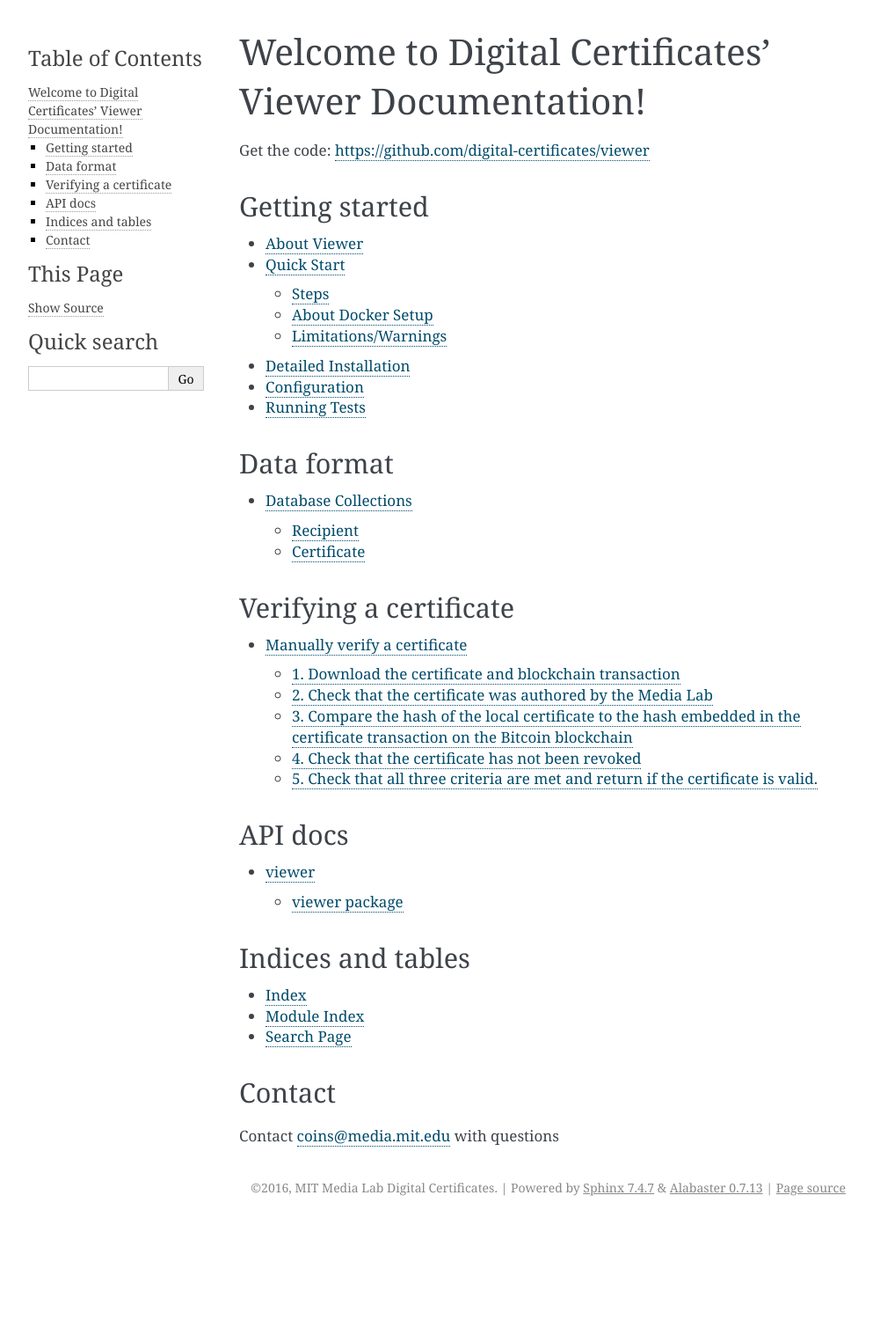
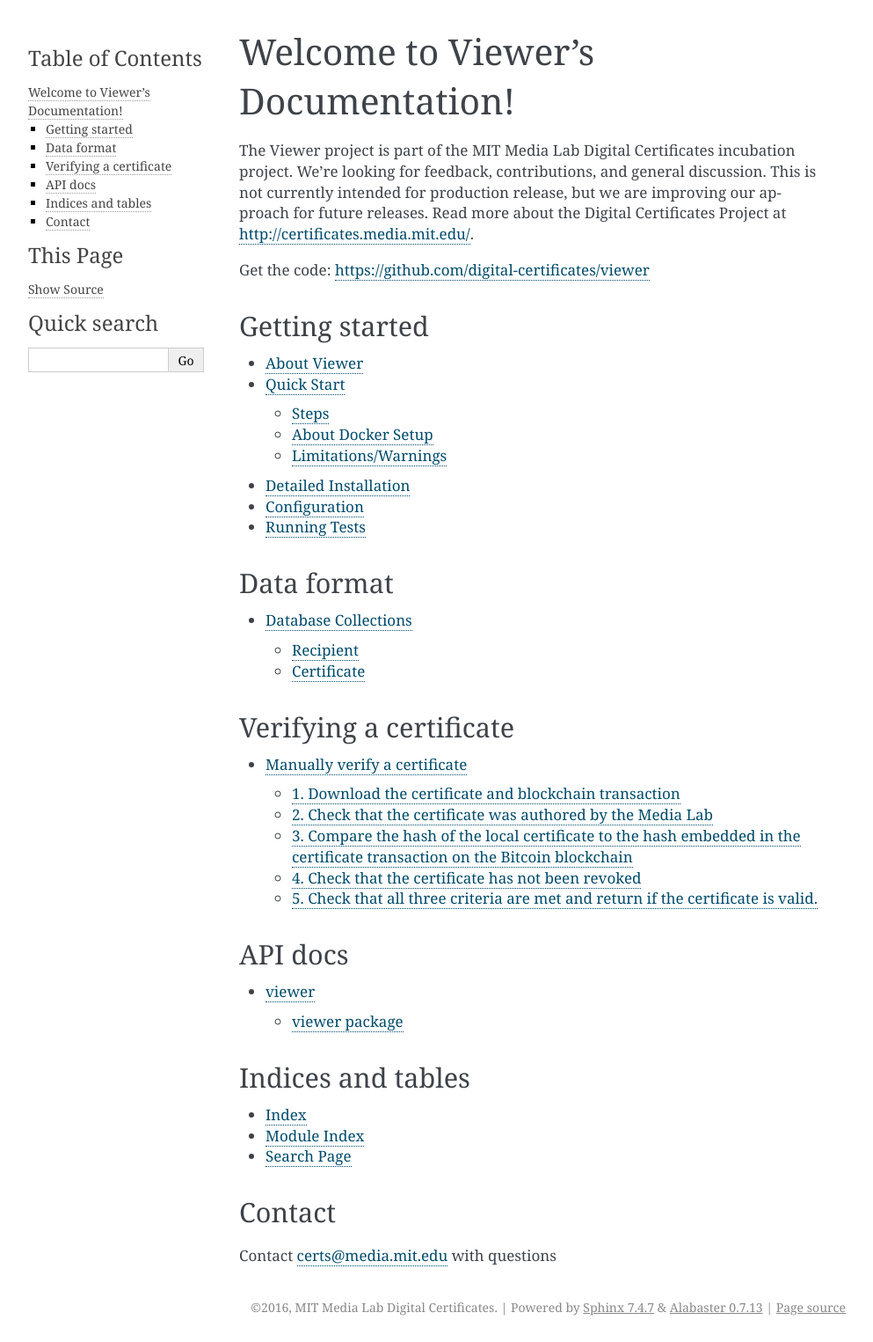
Before and after one commit to blockchain-certificates/cert-viewer, a Sphinx documentation site: the page built from docs/index.rst, in a window 1280 px wide. Shown: the whole page at 88% size, without its empty margins (148-1141 px from the left). Built offline with Sphinx 7.4.7, drawn with Linux system fonts in a browser that asks for light colours; formulas are drawn with MathJax 3; pages that are not in the unit, such as notebooks, are missing from menus; before the commit the page ends 1389 px from its top, so only the background shows below that.

Commit message:
consistency and disclaimer

```diff
--- a/docs/index.rst
+++ b/docs/index.rst
@@ -3,8 +3,12 @@
    You can adapt this file completely to your liking, but it should at least
    contain the root `toctree` directive.
 
-Welcome to Digital Certificates' Viewer Documentation!
-======================================================
+Welcome to Viewer's Documentation!
+==================================
+The Viewer project is part of the MIT Media Lab Digital Certificates incubation project. We're looking for feedback,
+contributions, and general discussion. This is not currently intended for production release, but we are improving
+our approach for future releases. Read more about the Digital Certificates Project at http://certificates.media.mit.edu/.
+
 
 Get the code: https://github.com/digital-certificates/viewer
 
@@ -61,4 +65,4 @@
 
 Contact
 -------
-Contact coins@media.mit.edu with questions
+Contact certs@media.mit.edu with questions
--- a/setup.py
+++ b/setup.py
@@ -11,7 +11,7 @@
     version='0.0.1',
     url='https://github.com/digital-certificates/viewer',
     license='MIT',
-    author='MIT Media Labs Digital Certificates',
+    author='MIT Media Lab Digital Certificates',
     author_email='coins@media.mit.edu',
     description='',
     packages=['viewer'],
```
Also changed, not shown: README.md (+15 -10 lines).
